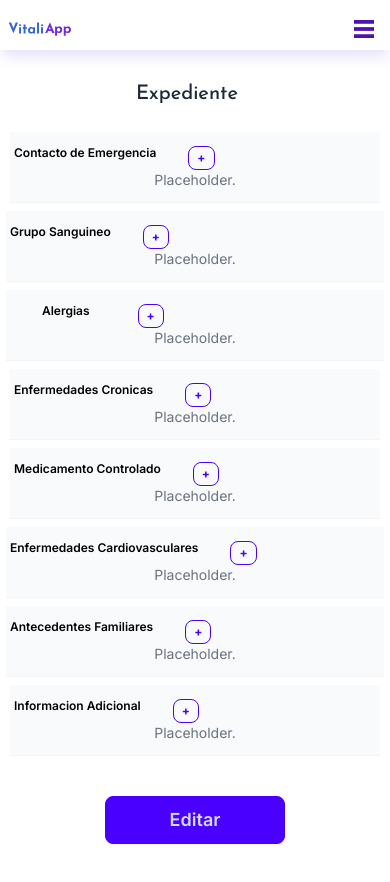
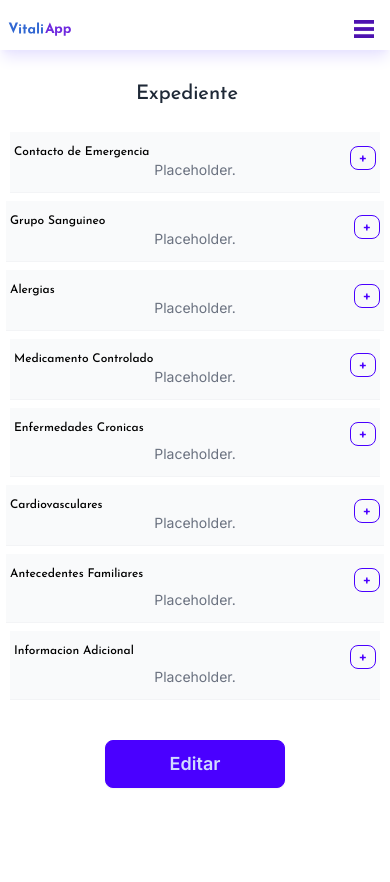
Before and after one commit to cuidat-28js/cuidat-app, a Next.js app: page /expediente in a window 390 px wide. Shown: the top 882 px of the page. Built offline with nearby package versions, Linux system fonts and the light colour scheme.

Commit message:
fixed responsive issues

```diff
--- a/src/app/expediente/page.js
+++ b/src/app/expediente/page.js
@@ -16,10 +16,12 @@ export default function Expediente() {
         <div className="flex flex-wrap flex-row m-1 lg:mx-16 text-center">
             <div className="flex-shrink px-1 w-full sm:w-1/2 lg:w-1/3 lg:px-1">
                 {/* block */}
-                <div className="py-3 px-1 lg:px-4 bg-gray-50 border-b mb-2 mx-0.5 border-gray-100">
-                    <div className="flex flex-row">
-                        <h3 className="text-xs lg:text-lg leading-normal mb-2 mr-8  font-semibold text-black">Contacto de Emergencia</h3>
-                        <AddBtn/>
+                <div className="py-3 px-1 lg:h-32 lg:px-2 bg-gray-50 border-b mb-2 mx-0.5 border-gray-100">
+                    <div className="flex flex-row relative">
+                        <h3 className="text-xs lg:text-lg font-josefin-regular text-black">Contacto de Emergencia</h3>
+                        <div className="absolute right-0 top-0">
+                            <AddBtn />
+                        </div>
                     </div>
                     <p className="text-sm lg:text-lg text-gray-500">Placeholder.</p>
                 </div>
@@ -27,10 +29,12 @@ export default function Expediente() {
             </div>
             <div className="flex-shrink w-full sm:w-1/2 lg:w-1/3 lg:px-1">
                 {/* block */}
-                <div className="py-3 px-1 lg:px-4 bg-gray-50 border-b mb-2 mx-0.5 border-gray-100">
-                    <div className="flex flex-row">
-                        <h3 className="text-xs lg:text-lg leading-normal mb-2 mr-8  font-semibold text-black">Grupo Sanguineo</h3>
-                        <AddBtn/>
+                <div className="relative py-3 px-1 lg:h-32 lg:px-2 bg-gray-50 border-b mb-2 mx-0.5 border-gray-100">
+                    <div className="flex flex-row relative">
+                        <h3 className="text-xs lg:text-lg font-josefin-regular text-black">Grupo Sanguineo</h3>
+                        <div className="absolute right-0 top-0">
+                            <AddBtn />
+                        </div>
                     </div>
                     <p className="text-sm lg:text-lg text-gray-500">Placeholder.</p>
                 </div>
@@ -38,10 +42,12 @@ export default function Expediente() {
             </div>
             <div className="flex-shrink w-full sm:w-1/2 lg:w-1/3 lg:px-1">
                 {/* block */}
-                <div className="py-3 px-1 lg:px-4 bg-gray-50 border-b mb-2 mx-0.5 border-gray-100">
-                    <div className="flex flex-row">
-                        <h3 className="text-xs lg:text-lg leading-normal mb-2 ml-8 mr-12  font-semibold text-black">Alergias</h3>
-                        <AddBtn/>
+                <div className="py-3 px-1 lg:h-32 lg:pr-2 lg:pl-4 bg-gray-50 border-b mb-2 mx-0.5 border-gray-100">
+                    <div className="flex flex-row relative">
+                        <h3 className="text-xs lg:text-lg font-josefin-regular text-black">Alergias</h3>
+                        <div className="absolute right-0 top-0">
+                            <AddBtn />
+                        </div>
                     </div>
                     <p className="text-sm lg:text-lg text-gray-500">Placeholder.</p>
                 </div>
@@ -49,10 +55,12 @@ export default function Expediente() {
             </div>
             <div className="flex-shrink px-1 w-full sm:w-1/2 lg:w-1/3 lg:px-1">
                 {/* block */}
-                <div className="py-3 px-1 lg:px-4 bg-gray-50 border-b mb-2 mx-0.5 border-gray-100">
-                    <div className="flex flex-row">
-                        <h3 className="text-xs lg:text-lg leading-normal mb-2 mr-8  font-semibold text-black">Enfermedades Cronicas</h3>
-                        <AddBtn/>
+                <div className="py-3 px-1 lg:h-32 lg:px-2 bg-gray-50 border-b mb-2 mx-0.5 border-gray-100">
+                    <div className="relative flex flex-row">
+                        <h3 className="text-xs lg:text-lg font-josefin-regular text-black">Medicamento Controlado</h3>
+                        <div className="absolute right-0 top-0">
+                            <AddBtn />
+                        </div>
                     </div>
                     <p className="text-sm lg:text-lg text-gray-500">Placeholder.</p>
                 </div>
@@ -60,10 +68,12 @@ export default function Expediente() {
             </div>
             <div className="flex-shrink px-1 w-full sm:w-1/2 lg:w-1/3 lg:px-1">
                 {/* block */}
-                <div className="py-3 px-1 lg:px-4 bg-gray-50 border-b mb-2 mx-0.5 border-gray-100">
-                    <div className="flex flex-row">
-                        <h3 className="text-xs lg:text-lg leading-normal mb-2 mr-8  font-semibold text-black">Medicamento Controlado</h3>
-                        <AddBtn/>
+                <div className="py-3 px-1 lg:h-32 lg:px-2 bg-gray-50 border-b mb-2 mx-0.5 border-gray-100">
+                    <div className="flex flex-row relative">
+                        <h3 className="text-xs mb-2 mr-6 lg:text-lg font-josefin-regular text-black">Enfermedades Cronicas</h3>
+                        <div className="absolute right-0 top-0">
+                            <AddBtn />
+                        </div>
                     </div>
                     <p className="text-sm lg:text-lg text-gray-500">Placeholder.</p>
                 </div>
@@ -71,10 +81,12 @@ export default function Expediente() {
             </div>
             <div className="flex-shrink w-full sm:w-1/2 lg:w-1/3 lg:px-1">
                 {/* block */}
-                <div className="py-3 px-1 lg:px-4 bg-gray-50 border-b mb-2 mx-0.5 border-gray-100">
-                    <div className="flex flex-row">
-                        <h3 className="text-xs lg:text-lg leading-normal mb-2 mr-8  font-semibold text-black">Enfermedades Cardiovasculares</h3>
-                        <AddBtn/>
+                <div className="py-3 px-1 lg:h-32 lg:px-2 bg-gray-50 border-b mb-2 mx-0.5 border-gray-100">
+                    <div className="flex flex-row relative">
+                        <h3 className="text-xs lg:text-lg font-josefin-regular text-black">Cardiovasculares</h3>
+                        <div className="absolute right-0 top-0">
+                            <AddBtn />
+                        </div>
                     </div>
                     <p className="text-sm lg:text-lg text-gray-500">Placeholder.</p>
                 </div>
@@ -82,10 +94,12 @@ export default function Expediente() {
             </div>
             <div className="flex-shrink w-full sm:w-1/2 lg:w-1/3 lg:px-1">
                 {/* block */}
-                <div className="py-3 px-1 lg:px-4 bg-gray-50 border-b mb-2 mx-0.5 border-gray-100">
-                    <div className="flex flex-row">
-                        <h3 className="text-xs lg:text-lg leading-normal mb-2 mr-8  font-semibold text-black">Antecedentes Familiares</h3>
-                        <AddBtn/>
+                <div className="py-3 px-1 lg:h-32 lg:px-4 bg-gray-50 border-b mb-2 mx-0.5 border-gray-100">
+                    <div className="flex flex-row relative">
+                        <h3 className="text-xs lg:text-lg mb-2 font-josefin-regular text-black">Antecedentes Familiares</h3>
+                        <div className="absolute right-0 top-0">
+                            <AddBtn />
+                        </div>
                     </div>
                     <p className="text-sm lg:text-lg text-gray-500">Placeholder.</p>
                 </div>
@@ -93,10 +107,12 @@ export default function Expediente() {
             </div>
             <div className="flex-shrink px-1 w-full sm:w-1/2 lg:w-1/3 lg:px-1">
                 {/* block */}
-                <div className="py-3 px-1 lg:px-4 bg-gray-50 border-b mb-2 mx-0.5 border-gray-100">
-                    <div className="flex flex-row">
-                        <h3 className="text-xs lg:text-lg leading-normal mb-2 mr-8  font-semibold text-black">Informacion Adicional</h3>
-                        <AddBtn/>
+                <div className="py-3 px-1 lg:h-32 lg:px-2 bg-gray-50 border-b mb-2 mx-0.5 border-gray-100">
+                    <div className="flex flex-row relative">
+                        <h3 className="text-xs mb-2 lg:text-lg font-josefin-regular text-black">Informacion Adicional</h3>
+                        <div className="absolute right-0 top-0">
+                            <AddBtn />
+                        </div>
                     </div>
                     <p className="text-sm lg:text-lg text-gray-500">Placeholder.</p>
                 </div>
@@ -113,160 +129,5 @@ export default function Expediente() {
         {/* end row */}
     </div>
 </div>
-
-
-
-        // <main className="min-w-80 items-center justify-center mt-20">
-        //     <Navbar/>
-            // <div className="flex items-center justify-center md:flex pt-2 mb-2">
-            //     <h2 className="text-xl font-josefin-regular text-bold ml-28 pr-8">Expediente</h2>
-            //     <div className="ml-4">
-            //     <button
-            //         type="button"
-            //         className="inline-block rounded bg-primary px-4 pb-1 pt-1 text-xs font-lato uppercase text-white hover:bg-white hover:border-primary hover:text-primary">
-            //          editar
-            //     </button>
-            //     </div>
-            // </div>
-        //     <div className="block items-center justify-center sm:flex pt-2 mb-2 w-80:block">
-        //         <div className=" m-2 firstRow">
-        //         <section className="relative flex w-96 flex-col bg-white border border-primary border-b-2 border-t-0 border-l-0 border-r-1">
-        //             <div className="w-96 p-4 my-2">
-        //                 <div className="flex w-full">
-        //                     <h5 className="mb-2 block font-semibold">
-        //                     Contacto de Emergencia
-        //                     </h5>
-        //                     <div className="p-0 ml-32 self-end">
-        //                         <AddBtn/>
-        //                     </div>
-        //                 </div>
-        //                 <p className="block font-lato text-sm font-light leading-relaxed text-inherit antialiased">
-        //                 Placeholder
-        //                 </p>
-        //              </div>
-        //         </section>
-        //         <section className="relative flex w-96 flex-col bg-white border border-primary border-b-2 border-t-0 border-l-0 border-r-1">
-        //             <div className="w-80 px-4 pb-2 my-4">
-                        // <div className="flex">
-                        //     <h5 className="mb-2 block font-semibold">
-                        //     Titulo
-                        //     </h5>
-                        // </div>
-                        // <div className="flex">
-                        // <form>
-                        //     <label className="mr-9 mt-2 text-xs">
-                        //     <input type="radio" name="bloodtype" value="A+"/> A+
-                        //     </label>
-                        //     <label className="mr-9 mt-2 text-xs">
-                        //         <input type="radio" name="bloodtype" value="A-"/> A-
-                        //     </label>
-                        //     <label className="mr-9 mt-2 text-xs">
-                        //         <input type="radio" name="bloodtype" value="B+"/> B+
-                        //     </label>
-                        //     <label className="mr-10 mt-2 text-xs">
-                        //         <input type="radio" name="bloodtype" value="B-"/> B-
-                        //     </label>
-                        //     <label className="mr-7 mt-2 text-xs">
-                        //         <input type="radio" name="bloodtype" value="AB+"/> AB+
-                        //     </label>
-                        //     <label className="mr-7 mt-2 text-xs">
-                        //         <input type="radio" name="bloodtype" value="AB-"/> AB-
-                        //     </label>
-                        //     <label className="mr-9 mt-2 text-xs">
-                        //         <input type="radio" name="bloodtype" value="O+"/> O+
-                        //     </label>
-                        //     <label className="mr-7 mt-2 text-xs">
-                        //         <input type="radio" name="bloodtype" value="O-"/> O-
-                        //     </label>
-                        //     </form>
-                        // </div>
-        //              </div>
-        //         </section>
-        //         <section className="relative flex w-96 flex-col bg-white border border-primary border-b-2 border-t-0 border-l-0 border-r-1">
-        //             <div className="w-96 p-4 my-2">
-        //                 <div className="flex">
-        //                     <h5 className="mb-2 pr-2 block font-semibold">
-        //                     Alergias
-        //                     </h5>
-        //                     <div className="p-0 ml-60 self-end">
-        //                         <AddBtn/>
-        //                     </div>
-        //                 </div>
-        //                 <p className="block font-lato text-sm font-light leading-relaxed text-inherit antialiased">
-        //                 Placeholder
-        //                 </p>
-        //              </div>
-        //         </section>
-        //         <section className="relative flex w-96 flex-col bg-white border border-primary border-b-2 border-t-0 border-l-0 border-r-1">
-        //             <div className="w-96 p-4 my-2">
-        //                 <div className="flex">
-        //                     <h5 className="mb-2 block font-semibold">
-        //                     Antecedentes Familiares
-        //                     </h5>
-        //                     <div className="p-0 ml-28 self-end">
-        //                         <AddBtn/>
-        //                     </div>
-        //                 </div>
-        //                 <p className="block font-lato text-sm font-light leading-relaxed text-inherit antialiased">
-        //                 Placeholder
-        //                 </p>
-        //              </div>
-        //         </section>
-        //         </div>
-        //         <div className="block m-2 secondtRow">
-        //         <section className="relative flex w-96 flex-col bg-white border border-primary border-b-2 border-t-0 border-l-1 border-r-0">
-        //             <div className="w-96 p-4 my-2">
-        //                 <div className="flex">
-        //                     <h5 className="mb-2 block font-semibold">
-        //                     Medicamentos controlados
-        //                     </h5>
-        //                     <div className="p-0 ml-24 self-end">
-        //                         <AddBtn/>
-        //                     </div>
-        //                 </div>
-        //                 <p className="block font-lato text-sm font-light leading-relaxed text-inherit antialiased">
-        //                 Placeholder
-        //                 </p>
-        //              </div>
-        //         </section>
-        //         <section className="relative flex w-96 flex-col bg-white border border-primary border-b-2 border-t-0 border-l-1 border-r-0">
-        //             <div className="w-96 p-4 my-2">
-        //                 <div className="flex">
-        //                     <h5 className="mb-2 pr-2 block font-semibold">
-        //                     Enfermedades Cronicas
-        //                     </h5>
-        //                     <div className="p-0 ml-28 self-end">
-        //                         <AddBtn/>
-        //                     </div>
-        //                 </div>
-        //                 <p className="block font-lato text-sm font-light leading-relaxed text-inherit antialiased">
-        //                 Placeholder
-        //                 </p>
-        //              </div>
-        //         </section>
-        //         <section className="relative flex w-96 flex-col bg-white border border-primary border-b-2 border-t-0 border-l-1 border-r-0">
-        //             <div className="w-96 p-4 my-2">
-        //                 <div className="flex">
-        //                     <h5 className="mb-2 block font-semibold">
-        //                     Enfermedades Cardiovasculares
-        //                     </h5>
-        //                     <div className="p-0 ml-14 self-end">
-        //                         <AddBtn/>
-        //                     </div>
-        //                 </div>
-        //                 <p className="block font-lato text-sm font-light leading-relaxed text-inherit antialiased">
-        //                 Placeholder
-        //                 </p>
-        //              </div>
-        //         </section>
-        //         <div className="py-8 px-12 mb-12 bg-gray-50 border-b border-gray-100 transform transition duration-300 ease-in-out hover:-translate-y-2">
-        //             <div class="inline-block text-gray-900 mb-4">
-        //             </div>
-        //             <h3 className="text-lg leading-normal mb-2 font-semibold text-black">SEO Services</h3>
-        //             <p className="text-gray-500">This is a wider card with supporting text below as a natural content.</p>
-        //         </div>
-        //         </div>
-        //     </div>
-        // </main>
     )
 }
```
